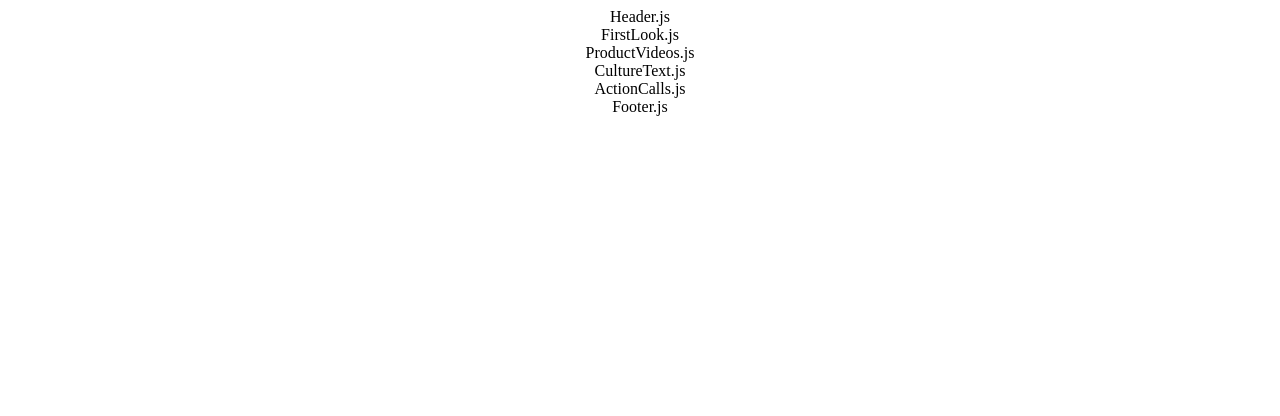
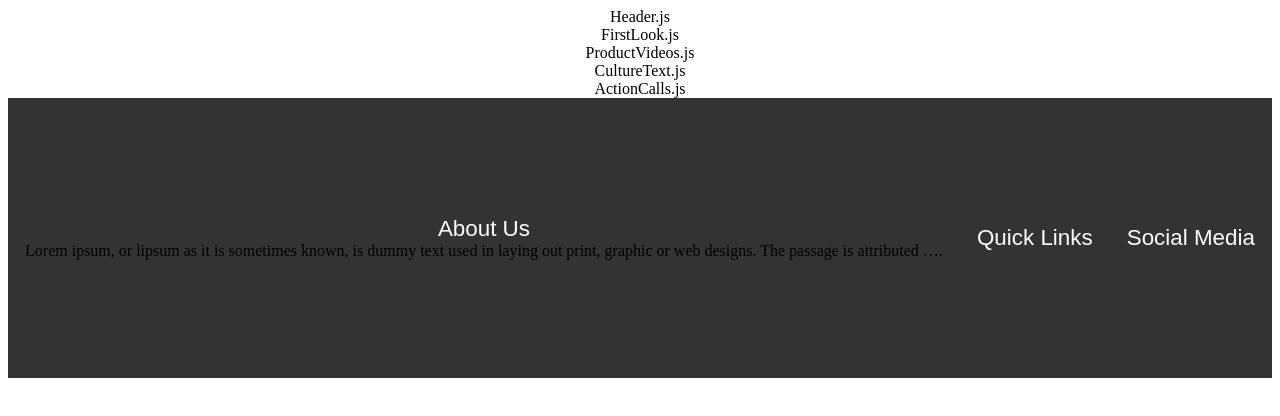
Before and after one commit to mattkastner/defineyoury, a React (Create React App) app: page /#/ in a window 1280 px wide. Shown: the top 416 px of the page. Built offline with nearby package versions, Linux system fonts and the light colour scheme.

Commit message:
footer skeleton

```diff
--- a/package.json
+++ b/package.json
@@ -6,10 +6,12 @@
     "@testing-library/jest-dom": "^4.2.4",
     "@testing-library/react": "^9.5.0",
     "@testing-library/user-event": "^7.2.1",
+    "node-sass": "^4.14.0",
     "react": "^16.13.1",
     "react-dom": "^16.13.1",
     "react-router-dom": "^5.1.2",
-    "react-scripts": "3.4.1"
+    "react-scripts": "3.4.1",
+    "sass": "^1.26.5"
   },
   "scripts": {
     "start": "react-scripts start",
--- a/src/components/culture/ProductVideos.js
+++ b/src/components/culture/ProductVideos.js
@@ -3,7 +3,9 @@ import React from 'react';
 function ProductVideos(props) {
     return (
         <div>
-            ProductVideos.js
+            <div>
+                ProductVideos.js
+            </div>
         </div>
     );
 }
--- a/src/components/footer/Footer.js
+++ b/src/components/footer/Footer.js
@@ -1,9 +1,20 @@
-import React from 'react';
+import React from "react";
+
+import './footer.scss'
 
 function Footer(props) {
     return (
-        <div>
-            Footer.js
+        <div className="footer-body">
+            <div className="about-us-container">
+                <div className="footer-topics">About Us</div>
+                <div className="about-us-text">Lorem ipsum, or lipsum as it is sometimes known, is dummy text used in laying out print, graphic or web designs. The passage is attributed ….</div>
+            </div>
+            <div className="quick-links-container">
+                <div className="footer-topics">Quick Links</div>
+            </div>
+            <div className="social-media-container">
+                <div className="footer-topics">Social Media</div>
+            </div>
         </div>
     );
 }
--- /dev/null
+++ b/src/components/footer/footer.scss
@@ -0,0 +1,17 @@
+@import '../../sass/vars';
+
+.footer-body{
+    width:100%;
+    height: 35vh;
+    background-color: $dark;
+    @include flex-row
+
+}
+
+.footer-topics{
+    font-size: 1.4rem;
+    font-family: sans-serif;
+    font-weight: 400;
+    color: #ffffff
+
+}
--- /dev/null
+++ b/src/components/product/Descriptions.js
@@ -0,0 +1,11 @@
+import React from 'react';
+
+function Descriptions(props) {
+    return (
+        <div>
+            Descriptions.js
+        </div>
+    );
+}
+
+export default Descriptions;
--- /dev/null
+++ b/src/sass/_vars.scss
@@ -0,0 +1,8 @@
+
+$dark: #333333;
+
+@mixin flex-row($sa: space-around, $c: center) {
+	display: flex;
+	justify-content: $sa;
+	align-items: $c;
+}
--- a/src/views/Product.js
+++ b/src/views/Product.js
@@ -1,9 +1,14 @@
 import React from 'react';
+import Descriptions from '../components/product/Descriptions';
+import ProductList from '../components/product/ProductList'
+import Stories from '../components/product/Stories'
 
 function Product(props) {
     return (
         <div>
-            Product.js
+            <ProductList />
+            <Stories />
+            <Descriptions />
         </div>
     );
 }
```
Also changed, not shown: 1 other file (tests, documents, lock files or other folders).
